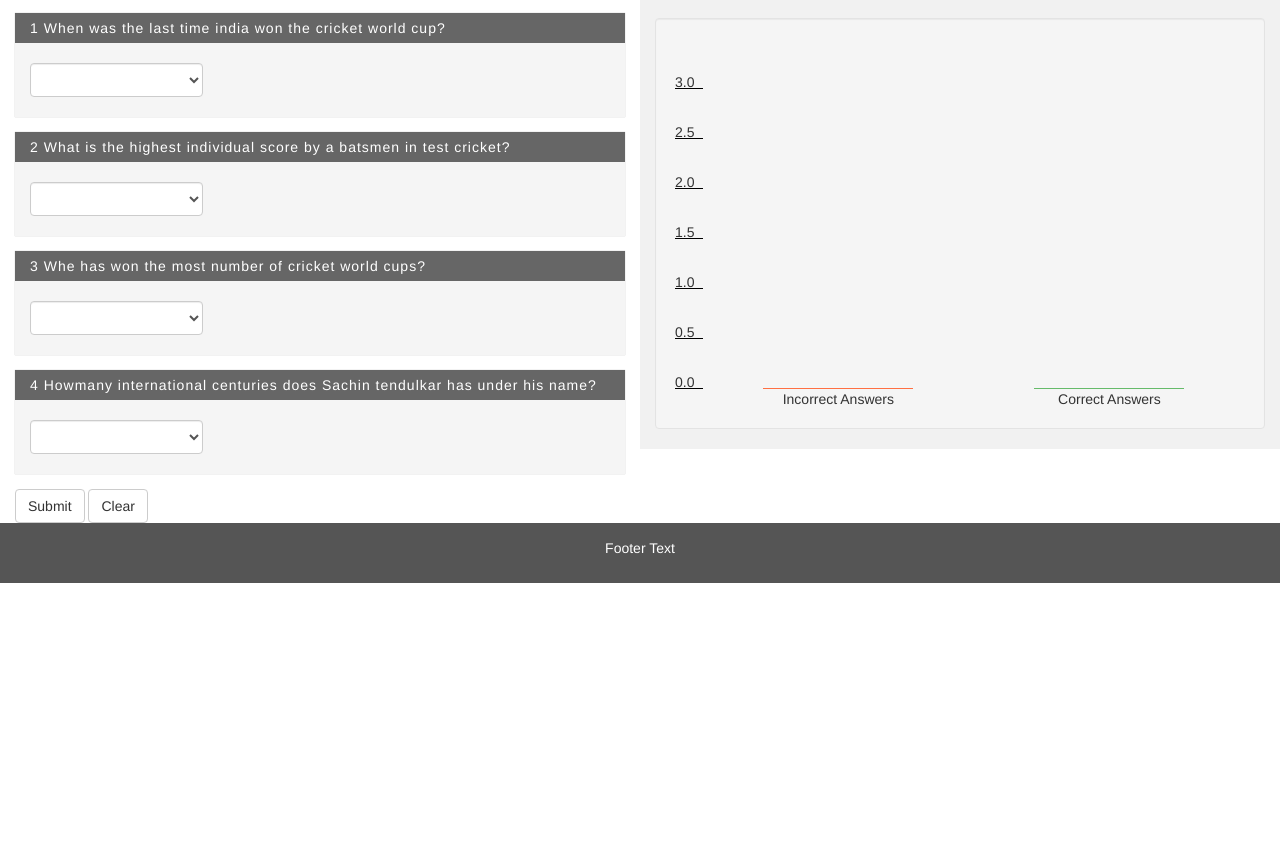
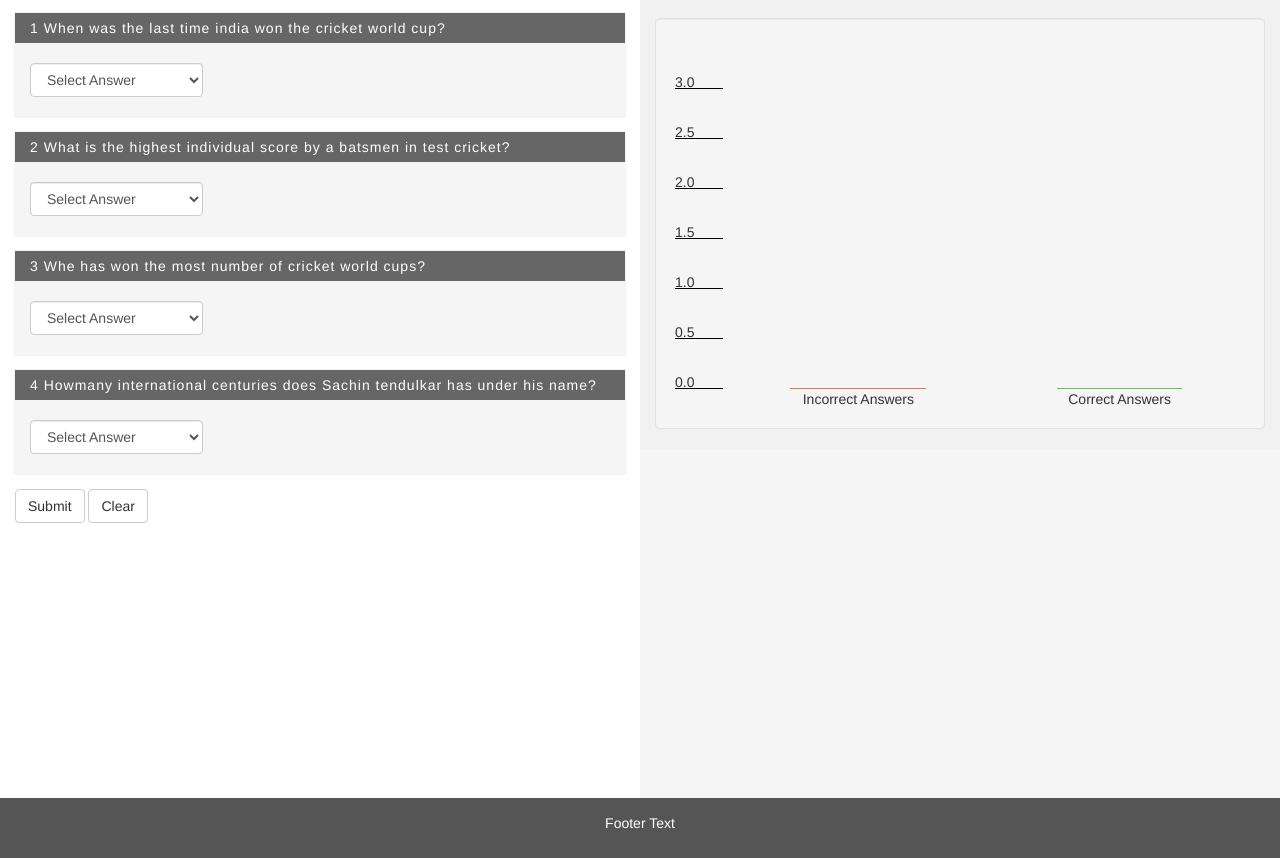
Before and after one commit to syedbaji/crickettrivia, a website: page public/index.html in a window 1280 px wide. Shown: the part 54-912 px from the top of the page. Before the commit the page ends 800 px from the top, so only its background shows below. Drawn offline with nearby package versions, Linux system fonts and the light colour scheme; some packages are replaced by stand-ins of ours.

Commit message:
CT-01: final touch

```diff
--- a/public/home/home.css
+++ b/public/home/home.css
@@ -48,7 +48,7 @@
 
 .incorrectAns {
     display: inline-block;
-    width: 150px;
+    width: 50%;
     margin: 0 20px -5px;
     background: #FF7043;
     height: 1px;
@@ -57,24 +57,28 @@
 
 .correctAns {
     display: inline-block;
-    width: 150px;
+    width: 50%;
     margin: 0 20px -5px;
     background: #66BB6A;
     height: 1px;
     transition: all 1s ease-in-out;
 }
-.main-table{
+
+.main-table {
     width: 100%;
 }
-.main-table tr td{
+
+.main-table tr td {
     vertical-align: bottom;
     line-height: 11px !important;
 }
-.main-table tr td span{
+
+.main-table tr td span {
     vertical-align: bottom;
     line-height: 11px !important;
 }
-.side-table tr td{
+
+.side-table tr td {
     text-align: left;
     vertical-align: bottom;
     height: 50px;
--- a/public/home/home.html
+++ b/public/home/home.html
@@ -1,8 +1,8 @@
-<div ng-controller="homeController as homectrl">
+<div ng-controller="homeController as homectrl" ng-style="currentHeight">
     <div class="container-fluid text-center">
         <div class="row content">
             <div class="col-md-6 text-left">
-                <form>
+                <form name="qForm">
                     <div class="form-group" ng-repeat="question in homectrl.questions">
                         <div class="col-md-12 qa-box no-padding">
                             <div class="col-md-12 question-style padding-t-5-b-5">
@@ -10,8 +10,10 @@
                             </div>
                             <div class="col-md-12 answer-style padding-t-20-b-20">
                                 <div class="col-md-4">
-                                    <select class="form-control" ng-model="selectedOption[$index]" ng-options="option for option in question.options">
-                                    </select> <!-- {{selectedOption}} -->
+                                    <select name="selectedOpt" class="form-control" ng-model="selectedOption[$index]" ng-options="option for option in question.options" required>
+                                            <option value="">Select Answer</option>
+                                    </select>
+                                    <!-- {{selectedOption}} -->
                                 </div>
                             </div>
                         </div>
--- a/public/home/home.js
+++ b/public/home/home.js
@@ -1,5 +1,9 @@
 cricApp.controller('homeController', ['$scope', 'cricdata', function($scope, cricdata) {
     this.questions = cricdata;
+    //var currentH = window.innerHeight;
+    $scope.currentHeight = {
+        "min-height": window.innerHeight + "px"
+    };
 
     $scope.selectedOption = new Array(this.questions.length);
 
--- a/public/index.html
+++ b/public/index.html
@@ -16,6 +16,11 @@
             border-radius: 0;
         }
         /* Set height of the grid so .sidenav can be 100% (adjust as needed) */
+
+        div[ng-style="currentHeight"] {
+            background: linear-gradient(to right, #fff 50%, #f5f5f5 50%);
+            -webkit-background: linear-gradient(to right, #fff 50%, #f5f5f5 50%);
+        }
 
         .row.content {
             min-height: 450px;
```
